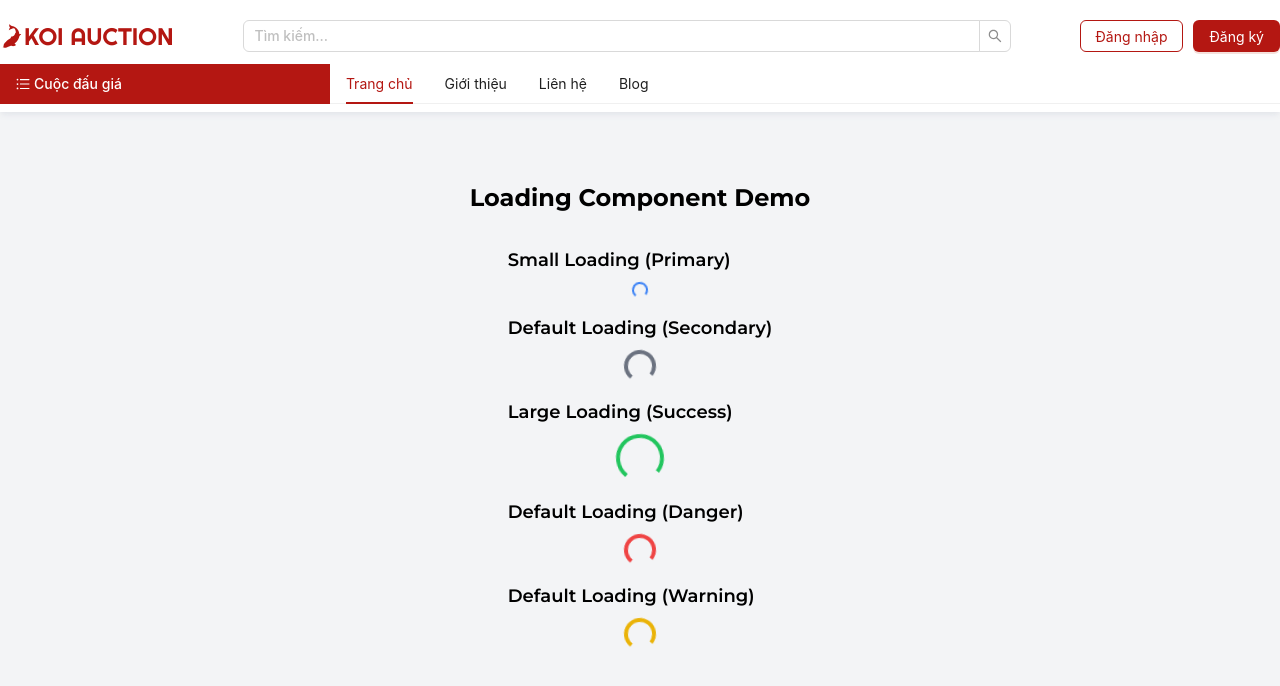
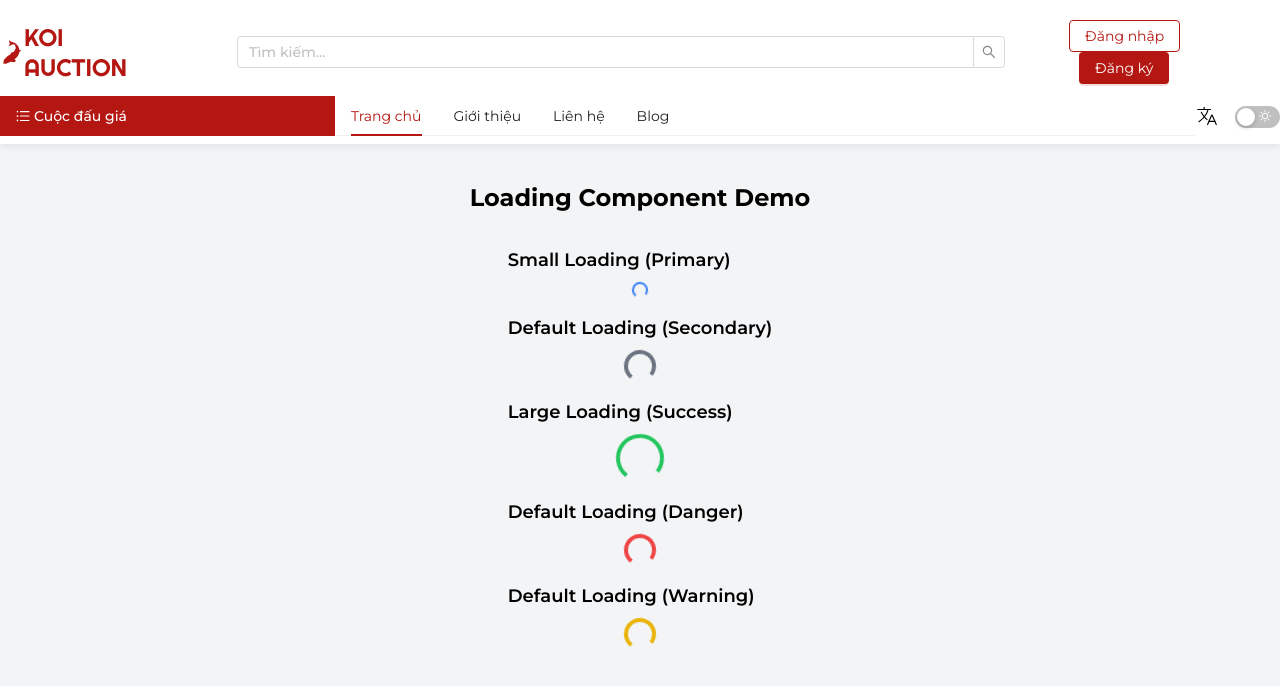
Before and after one commit to luongductrong/koi-auction-next, a Next.js app: page / in a window 1280 px wide. Shown: the top 686 px of the page. Built offline with nearby package versions, Linux system fonts and the light colour scheme; what @ant-design/nextjs-registry would draw is missing.

Commit message:
Create: languageIcon, headerThemeLanguageSwitcher component

```diff
--- a/src/app/layout.tsx
+++ b/src/app/layout.tsx
@@ -25,6 +25,8 @@ export default function RootLayout({ children }: { children: React.ReactNode })
               theme={{
                 token: {
                   colorPrimary: '#b41712',
+                  borderRadius: 4,
+                  fontFamily: "'Montserrat', sans-serif",
                 },
               }}
             >
--- a/src/components/header-button-group.tsx
+++ b/src/components/header-button-group.tsx
@@ -1,8 +1,7 @@
 /** @format */
 
 import React from 'react';
-import { Button, Dropdown } from 'antd';
-import { type MenuProps } from 'antd';
+import { Button, Dropdown, type MenuProps } from 'antd';
 import { LogoutOutlined, UserOutlined } from '@ant-design/icons';
 import Link from 'next/link';
 
--- a/src/components/header-menu.tsx
+++ b/src/components/header-menu.tsx
@@ -1,7 +1,6 @@
 /** @format */
 
-import { Menu as AntMenu } from 'antd';
-import { type MenuProps } from 'antd';
+import { Menu as AntMenu, type MenuProps } from 'antd';
 import { UnorderedListOutlined } from '@ant-design/icons';
 import Link from 'next/link';
 
--- /dev/null
+++ b/src/components/header-theme-language-switcher.tsx
@@ -0,0 +1,40 @@
+/** @format */
+
+'use client';
+
+import React from 'react';
+import { Switch, Dropdown, Space, type MenuProps } from 'antd';
+import { SunOutlined, MoonOutlined, GlobalOutlined } from '@ant-design/icons';
+import LanguageIcon from './icon-language';
+
+const languageItems: MenuProps['items'] = [
+  {
+    key: '1',
+    label: 'Tiếng Việt',
+  },
+  {
+    key: '2',
+    label: 'English',
+  },
+];
+
+export default function ThemeLanguageSwitcher() {
+  const handleThemeChange = (checked: boolean) => {
+    console.log('Theme changed:', checked ? 'dark' : 'light');
+  };
+
+  const handleLanguageChange: MenuProps['onClick'] = ({ key }) => {
+    console.log('Language changed:', key);
+  };
+
+  return (
+    <Space size="middle" className="h-auto !leading-10">
+      <Dropdown menu={{ items: languageItems, onClick: handleLanguageChange }} placement="bottomRight">
+        <span style={{ fontSize: '18px', cursor: 'pointer' }}>
+          <LanguageIcon width="24px" height="24px" />
+        </span>
+      </Dropdown>
+      <Switch checkedChildren={<MoonOutlined />} unCheckedChildren={<SunOutlined />} onChange={handleThemeChange} />
+    </Space>
+  );
+}
--- a/src/components/header.tsx
+++ b/src/components/header.tsx
@@ -6,6 +6,7 @@ import HeaderLogo from './header-logo';
 import HeaderMenu from './header-menu';
 import HeaderSearch from './header-search';
 import HeaderButtonGroup from './header-button-group';
+import HeaderThemeLanguage from './header-theme-language-switcher';
 
 const { Header } = Layout;
 
@@ -18,7 +19,10 @@ export default function CustomHeader() {
           <HeaderSearch />
           <HeaderButtonGroup />
         </div>
-        <HeaderMenu />
+        <div className="flex">
+          <HeaderMenu />
+          <HeaderThemeLanguage />
+        </div>
       </div>
     </Header>
   );
--- /dev/null
+++ b/src/components/icon-language.tsx
@@ -0,0 +1,33 @@
+/** @format */
+
+import React from 'react';
+
+interface LanguageIconProps {
+  className?: string;
+  width?: number | string;
+  height?: number | string;
+  style?: React.CSSProperties;
+}
+
+export default function LanguageIcon({ className, width = '800px', height = '800px', style }: LanguageIconProps) {
+  return (
+    <svg
+      width={width}
+      height={height}
+      viewBox="0 0 64 64"
+      xmlns="http://www.w3.org/2000/svg"
+      strokeWidth="3"
+      stroke="#000000"
+      fill="none"
+      className={className}
+      style={style}
+    >
+      <path d="M34.53,14.59s-1.6,18.21-24,32.78" strokeLinecap="round" />
+      <line x1="7.35" y1="14.59" x2="41.46" y2="14.59" strokeLinecap="round" />
+      <line x1="24.4" y1="9.08" x2="24.4" y2="14.59" strokeLinecap="round" />
+      <path d="M16.76,22.05S25.2,36.8,32,41.33" strokeLinecap="round" />
+      <path d="M33.55,54.92l10.74-25a.89.89,0,0,1,1.63,0l10.73,25" strokeLinecap="round" />
+      <line x1="37.25" y1="46.3" x2="52.96" y2="46.3" strokeLinecap="round" />
+    </svg>
+  );
+}
```
Also changed, not shown: package.json (+4 -3 lines), 1 other file (tests, documents, lock files or other folders).
